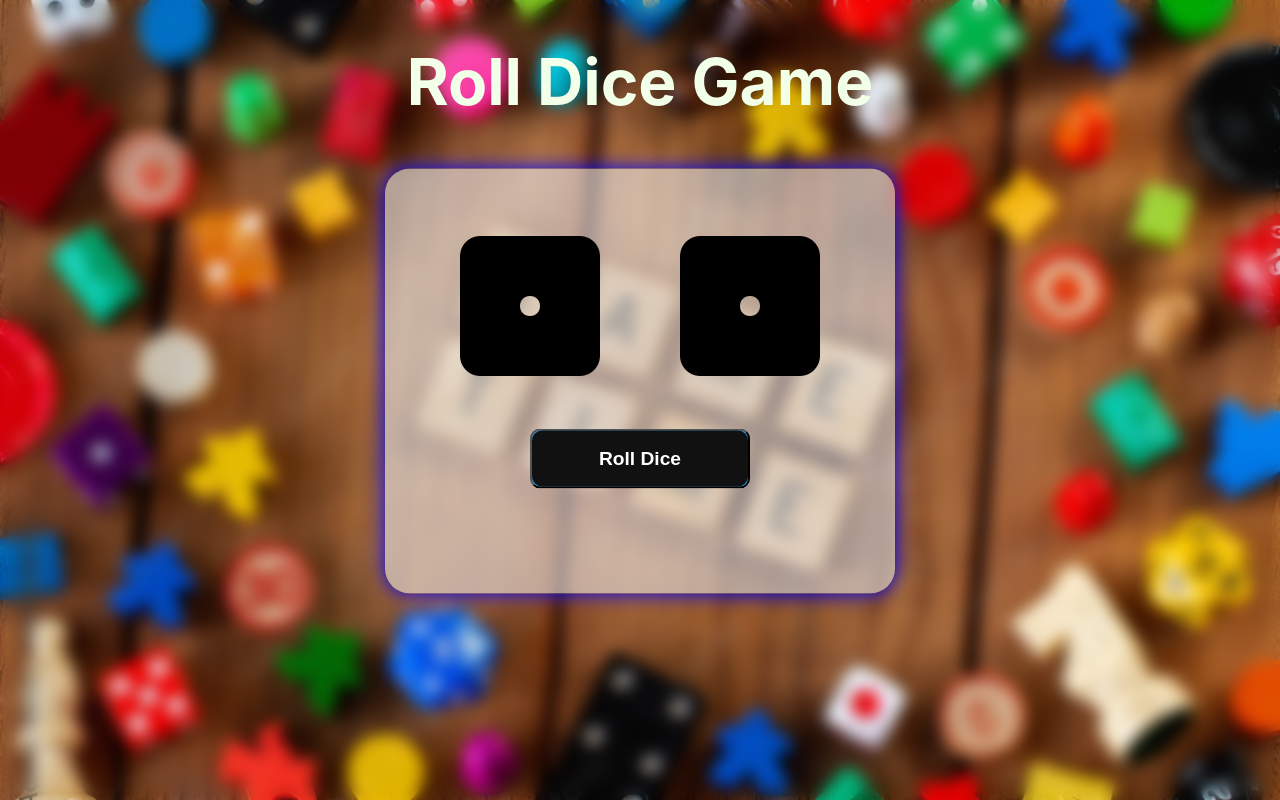
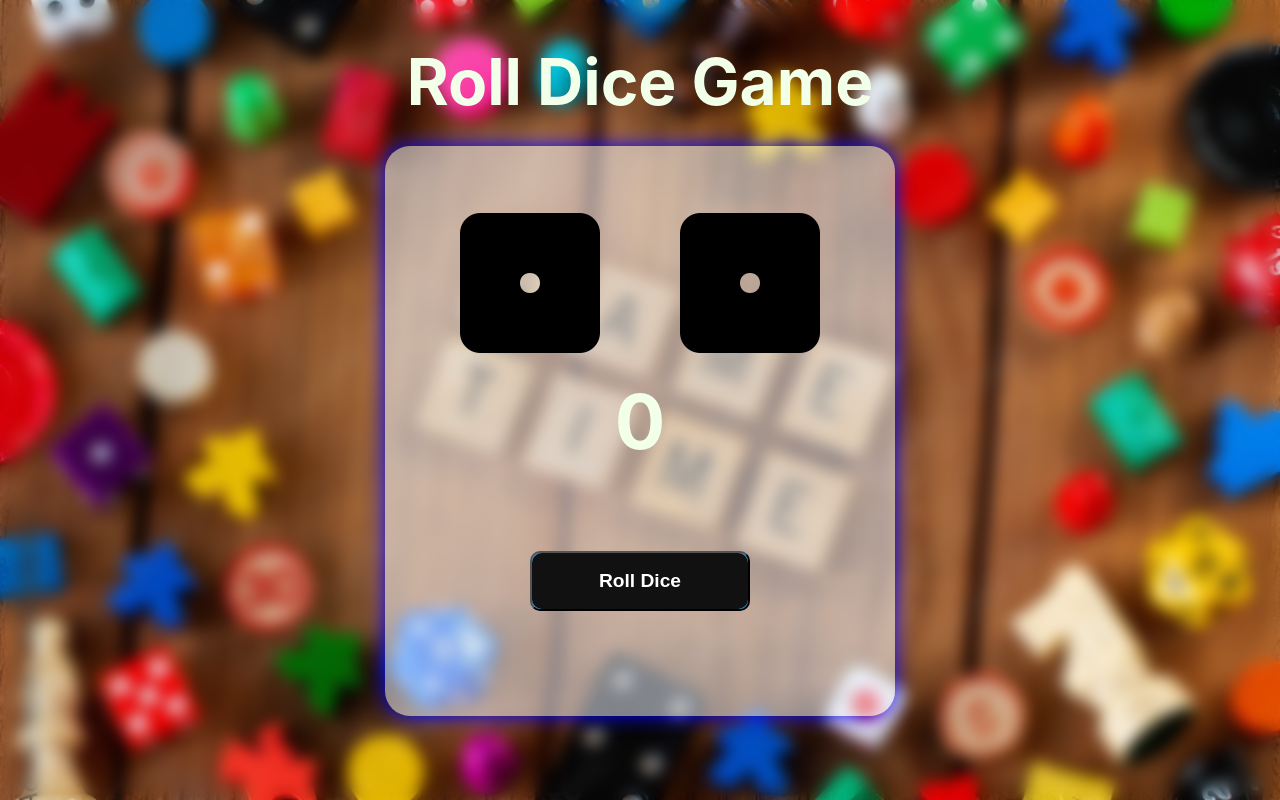
Before and after one commit to thesoftwareengr/Dice-Game-React, a React (Create React App) app in the folder dice-game/: page / in a window 1280 px wide. Built offline with nearby package versions, Linux system fonts and the light colour scheme.

Commit message:
addedScore

```diff
--- a/dice-game/src/Components/RollDice.jsx
+++ b/dice-game/src/Components/RollDice.jsx
@@ -7,6 +7,7 @@ const RollDice = () => {
   const [die1, setDie1] = useState("one");
   const [die2, setDie2] = useState("one");
   const [rolling, setRolling] = useState(false);
+  const [score, setScore] = useState(0);
 
   const roll = () => {
     if (!rolling) {
@@ -15,8 +16,10 @@ const RollDice = () => {
       setTimeout(() => {
         const newDie1 = faces[Math.floor(Math.random() * faces.length)];
         const newDie2 = faces[Math.floor(Math.random() * faces.length)];
+        const newScore = faces.indexOf(newDie1) + faces.indexOf(newDie2) + 2; // +2 because indices are zero-based
         setDie1(newDie1);
         setDie2(newDie2);
+        setScore(newScore);
         setRolling(false);
       }, 1000);
     }
@@ -41,6 +44,7 @@ const RollDice = () => {
               />
             </div>
           </div>
+          <p className="score">{score}</p>
           <button className="button" onClick={roll} disabled={rolling}>
             {rolling ? "Rolling..." : "Roll Dice"}
           </button>
--- a/dice-game/src/RollDice.css
+++ b/dice-game/src/RollDice.css
@@ -42,13 +42,22 @@ h1 {
     color: #F2FFE9;
     font-size: 4em;
 }
+
+.score{
+  text-align: center;
+  color: #F2FFE9;
+  font-size: 75px;
+  margin-top: 60px;
+  font-weight: bold;
+
+}
 .containerr{
     background-color: #eef5ff86;
     width: 400px;
     border: 15px solid rgba(245, 245, 245, 0.205);
     padding: 40px;
     margin: 20px;
-    margin-top:300px;
+    margin-top:350px;
     margin-left: auto;
     margin-right: auto;
     position: absolute;
@@ -110,7 +119,7 @@ h1 {
 
 
 .button {
-      margin-top: 30%;
+      margin-top: 3%;
     width: 220px;
     height: 60px;
     outline: none;
```
